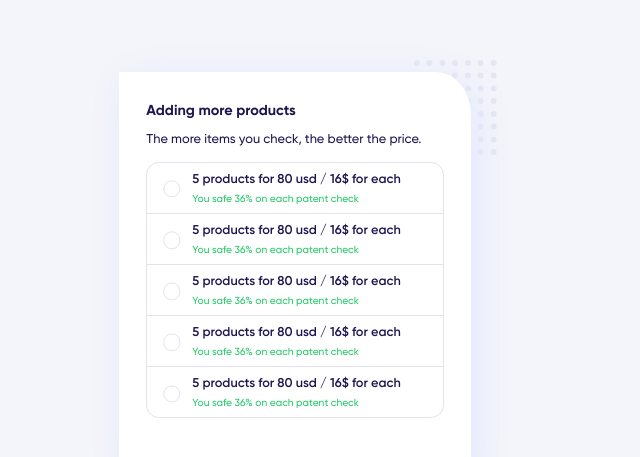
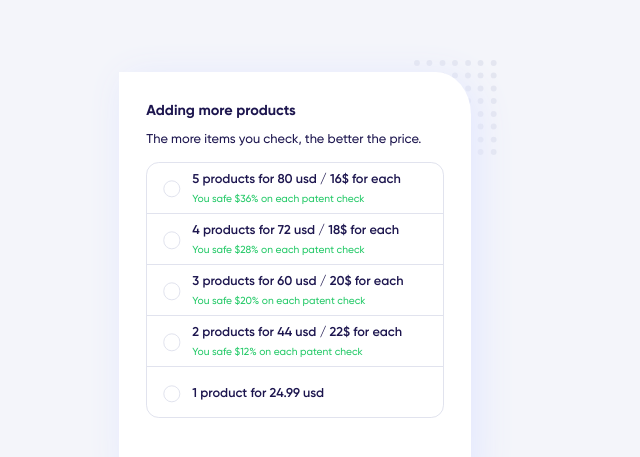
Before and after one commit to Chiga2030/testform, a React (Create React App) app: page / in a window 1280 px wide. Shown: the part 101-558 px from the top of the page, without its empty margins (332-972 px from the left). Built offline with nearby package versions, Linux system fonts and the light colour scheme.

Commit message:
rebased list item to separate component

```diff
--- /dev/null
+++ b/src/components/ListProductItem/ListProductItem.jsx
@@ -0,0 +1,38 @@
+import classNames from 'classnames';
+
+const ListProductItem = ({
+  product,
+  price,
+  priceForEach,
+  discount,
+  ...props
+}) => (
+  <li className={props.styles.column}>
+    <input
+      className={props.styles.radio}
+      name="selectProduct"
+      type="radio"
+      value="5"
+    />
+    <div className={props.styles.description}>
+      <p className={classNames(
+        props.styles.title,
+        {
+          [props.styles.onlyTitle]: !discount,
+        },
+      )}>
+        {product} for {price} usd {
+          (priceForEach ? `/ ${priceForEach}$ for each` : '')
+        }
+      </p>
+      {
+        (discount ?
+          (<p className={props.styles.subtitle}>
+            You safe ${discount}% on each patent check
+          </p>) : ''
+        )}
+    </div>
+  </li>
+);
+
+export default ListProductItem;
--- a/src/components/ProductSelectionBlock/ProductSelectionBlock.jsx
+++ b/src/components/ProductSelectionBlock/ProductSelectionBlock.jsx
@@ -1,77 +1,70 @@
+import {
+  useState,
+} from 'react';
+
 import styles from './ProductSelectionBlock.module.css';
 
 import classNames from 'classnames';
 
-const ProductSelectionBlock = () => (
-  <ul className={classNames(
-    styles.roundedEdges,
-    styles.list,
-  )}>
-    <li className={styles.column}>
-      <input
-        className={styles.radio}
-        name="selectProduct"
-        type="radio"
-        value="5"
-      />
-      <div className={styles.description}>
-        <p className={styles.title}>5 products for 80 usd / 16$ for each</p>
-        <p className={styles.subtitle}>You safe 36% on each patent check</p>
-      </div>
-    </li>
+import ListProductItem from '../ListProductItem/ListProductItem';
 
-    <li className={styles.column}>
-      <input
-        className={styles.radio}
-        name="selectProduct"
-        type="radio"
-        value="4"
-      />
-      <div className={styles.description}>
-        <p className={styles.title}>5 products for 80 usd / 16$ for each</p>
-        <p className={styles.subtitle}>You safe 36% on each patent check</p>
-      </div>
-    </li>
 
-    <li className={styles.column}>
-      <input
-        className={styles.radio}
-        name="selectProduct"
-        type="radio"
-        value="3"
-      />
-      <div className={styles.description}>
-        <p className={styles.title}>5 products for 80 usd / 16$ for each</p>
-        <p className={styles.subtitle}>You safe 36% on each patent check</p>
-      </div>
-    </li>
+const defaultProductList = [
+  {
+    product: '5 products',
+    price: 80,
+    priceForEach: 16,
+    discount: 36,
+  },
+  {
+    product: '4 products',
+    price: 72,
+    priceForEach: 18,
+    discount: 28,
+  },
+  {
+    product: '3 products',
+    price: 60,
+    priceForEach: 20,
+    discount: 20,
+  },
+  {
+    product: '2 products',
+    price: 44,
+    priceForEach: 22,
+    discount: 12,
+  },
+  {
+    product: '1 product',
+    price: 24.99,
+  },
+];
 
-    <li className={styles.column}>
-      <input
-        className={styles.radio}
-        name="selectProduct"
-        type="radio"
-        value="2"
-      />
-      <div className={styles.description}>
-        <p className={styles.title}>5 products for 80 usd / 16$ for each</p>
-        <p className={styles.subtitle}>You safe 36% on each patent check</p>
-      </div>
-    </li>
 
-    <li className={styles.column}>
-      <input
-        className={styles.radio}
-        name="selectProduct"
-        type="radio"
-        value="1"
-      />
-      <div className={styles.description}>
-        <p className={styles.title}>5 products for 80 usd / 16$ for each</p>
-        <p className={styles.subtitle}>You safe 36% on each patent check</p>
-      </div>
-    </li>
-  </ul>
-);
+const ProductSelectionBlock = () => {
+  const [
+    produstsList,
+    // setProdustsList,
+  ] = useState(defaultProductList);
+
+  return (
+    <ul className={classNames(
+      styles.roundedEdges,
+      styles.list,
+    )}>
+      {produstsList.map(
+        item => (
+          <ListProductItem
+            styles={styles}
+            product={item.product}
+            price={item.price}
+            priceForEach={item.priceForEach}
+            discount={item.discount}
+          />
+        )
+      )}
+    </ul>
+  );
+};
 
 export default ProductSelectionBlock;
--- a/src/components/ProductSelectionBlock/ProductSelectionBlock.module.css
+++ b/src/components/ProductSelectionBlock/ProductSelectionBlock.module.css
@@ -33,6 +33,10 @@
   font-size: 1vw;
   margin: 0 0 .45vw 0;
   font-weight: 600;
+}
+
+.onlyTitle {
+  margin: 0;
 }
 
 .subtitle {
```
